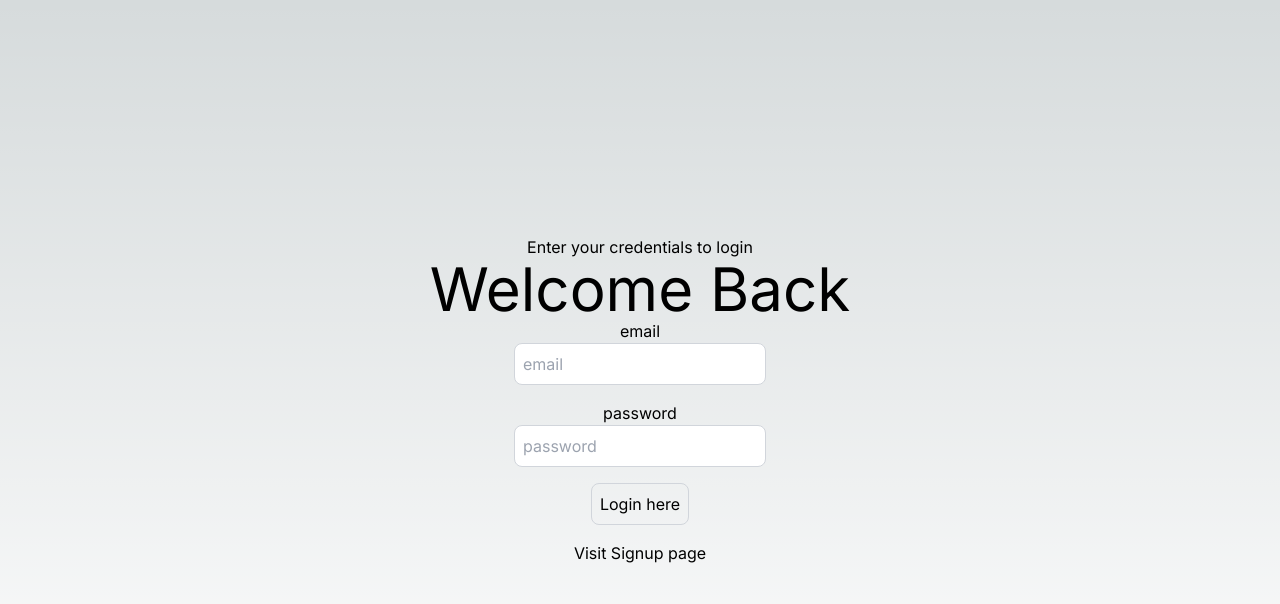
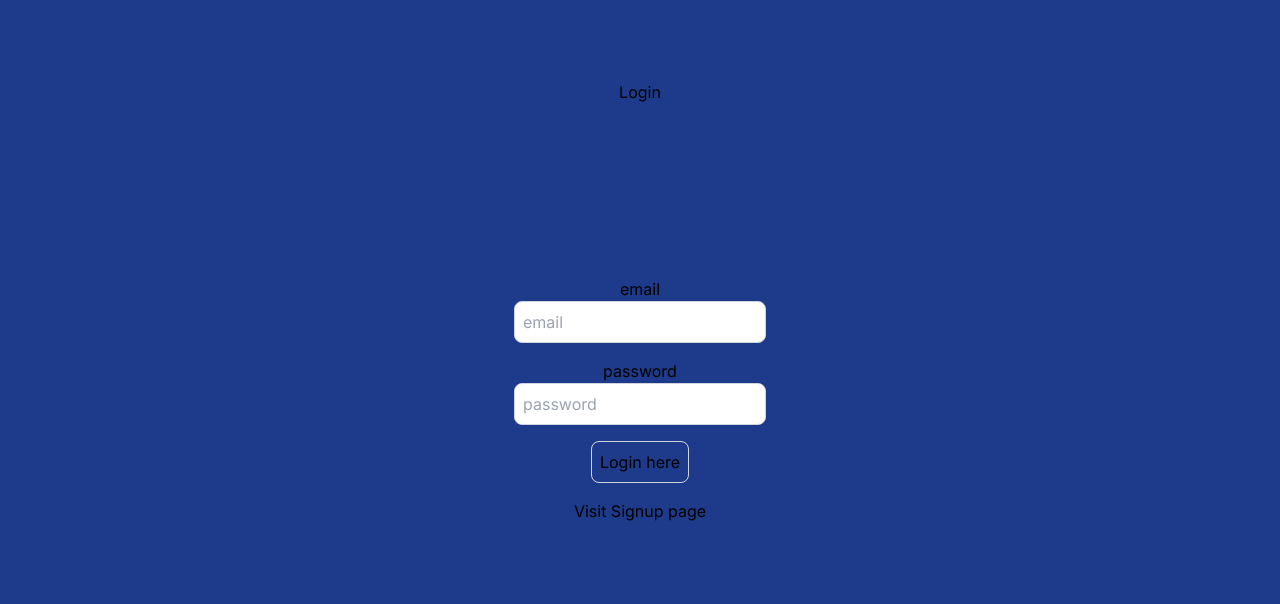
Before and after one commit to ChebbiMohamedLakhdher/myPFE, a Next.js app: page /login in a window 1280 px wide. Shown: the top 604 px of the page. Built offline with nearby package versions, Linux system fonts and the light colour scheme.

Commit message:
new files and folders

```diff
--- a/src/app/login/page.tsx
+++ b/src/app/login/page.tsx
@@ -44,10 +44,9 @@ export default function LoginPage() {
     }, [user]);
 
     return (
-    <div className="static flex flex-col items-center justify-center min-h-screen py-2">
+    <div className="static bg-blue-900 flex flex-col items-center justify-center min-h-screen py-2">
 
-        <h1 className="static top-16  text-6x1"> Enter your credentials to login </h1>
-        <h1 className="static top-20 text-6xl">Welcome Back</h1>
+        <h1 className=" absolute top-20 text-5 xl" >{loading ? "Processing" : "Login"}</h1>
 
 
 
```
